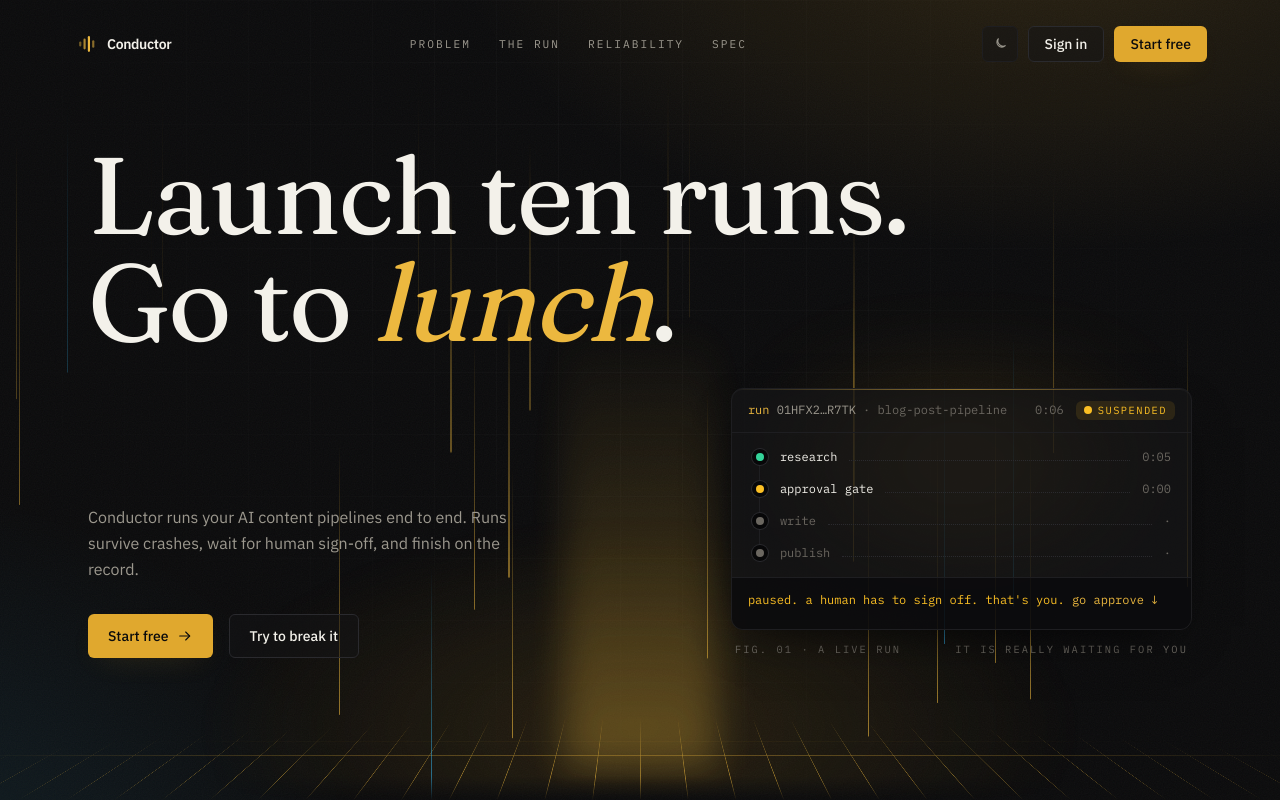
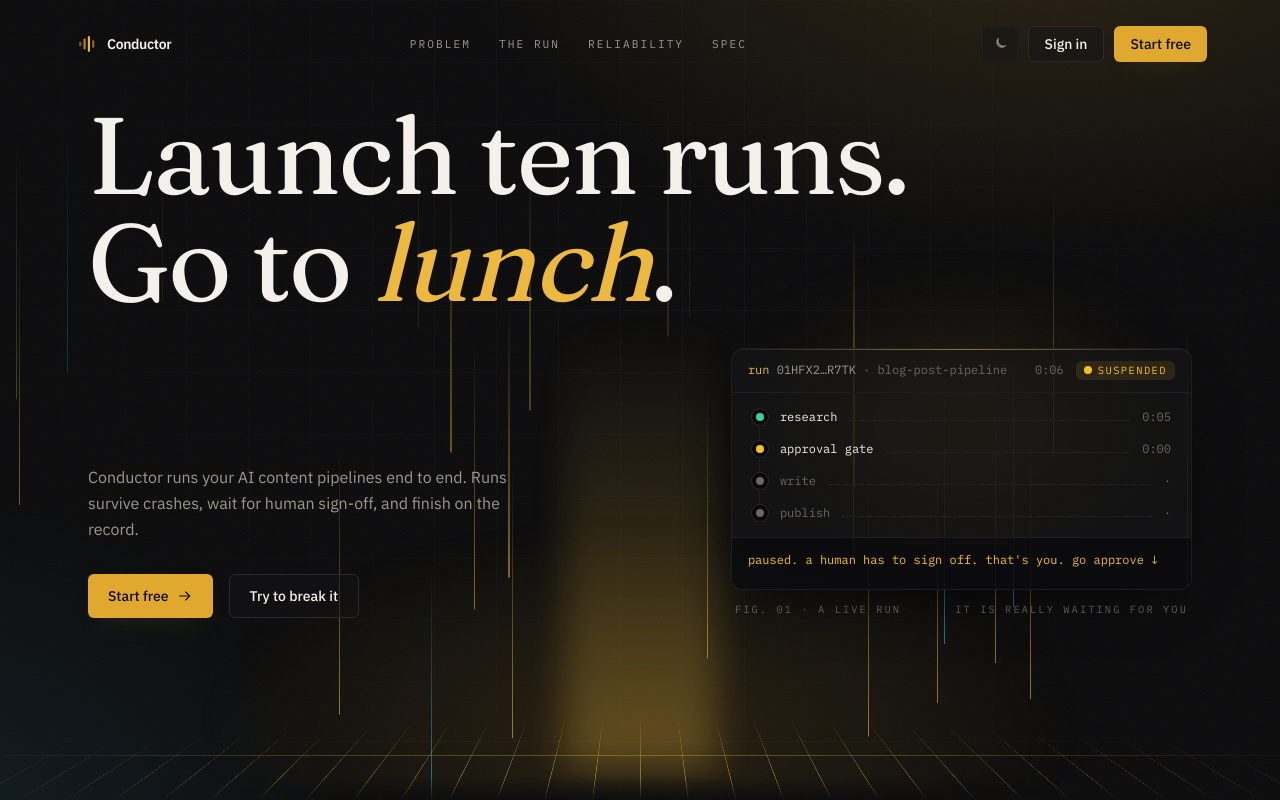
Before and after one commit to avinash-1707/Conductor, a Next.js app in the folder apps/web/: page / in a window 1280 px wide. Shown: the top 800 px of the page. Built offline with nearby package versions, Linux system fonts and the light colour scheme.

Commit message:
fix: raise hero content within full-height section

```diff
--- a/apps/web/components/landing/hero.tsx
+++ b/apps/web/components/landing/hero.tsx
@@ -10,7 +10,7 @@
  */
 export function Hero() {
   return (
-    <section className="relative flex min-h-svh flex-col justify-center overflow-hidden pb-28 pt-32 md:pt-28">
+    <section className="relative flex min-h-svh flex-col justify-center overflow-hidden pb-44 pt-28 md:pt-24">
       <CyberGrid />
       <div className="relative mx-auto w-full max-w-6xl px-6">
         <h1 className="font-display text-[clamp(3.4rem,8.5vw,6.8rem)] leading-[0.98] tracking-[-0.02em]">
```
